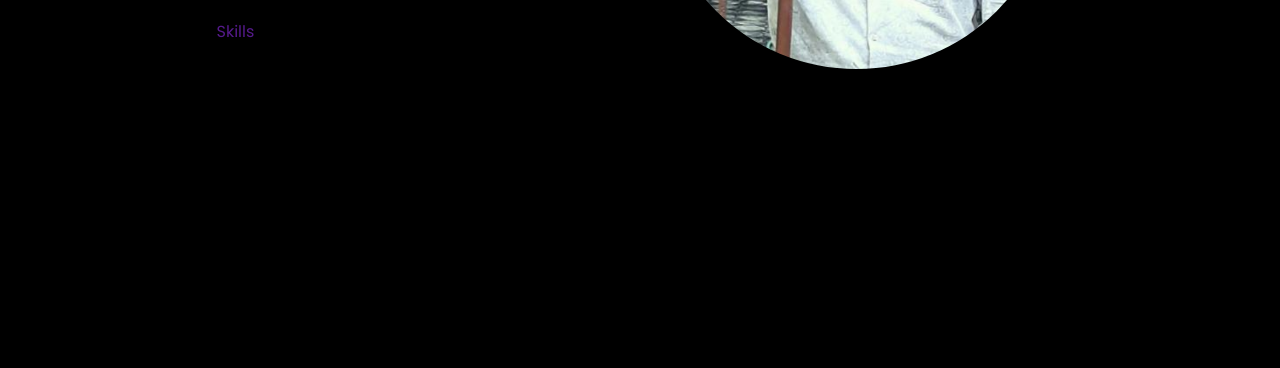
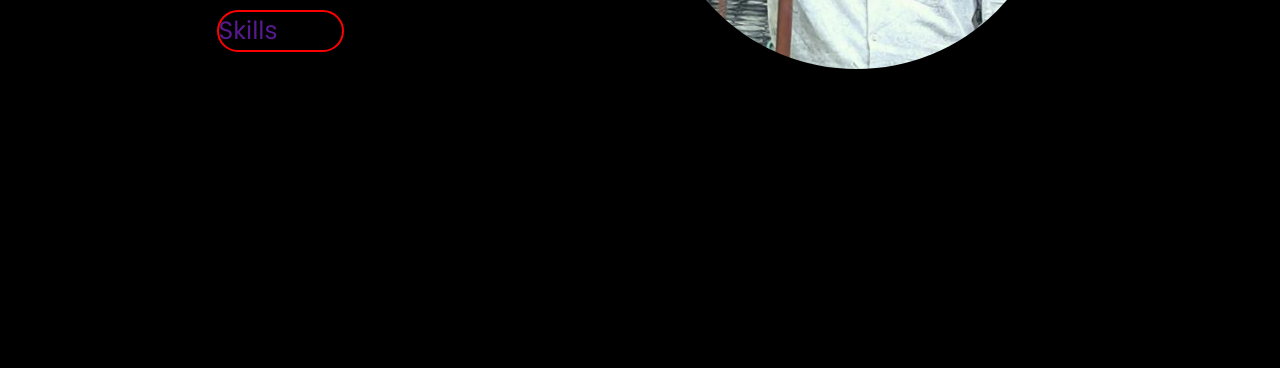
Before and after one commit to samsonite565/personal_portfolio, a plain HTML site: page index.html in a window 1280 px wide. Shown: the part 432-800 px from the top of the page. Drawn offline with nearby package versions, Linux system fonts and the light colour scheme; files that its build step writes are made by us from their sources.

Commit message:
worked on the skills button

```diff
--- a/scss/globals/_boilerplate.scss
+++ b/scss/globals/_boilerplate.scss
@@ -1,4 +1,5 @@
 @use "../abstract/functions" as f;
+@use "../abstract/mixins" as mix;
 
 html {
   box-sizing: border-box;
@@ -18,3 +19,11 @@ body {
   margin: 0 auto;
   background-color: black;
 }
+
+.wrapper {
+  width: f.rem(1435);
+  background-color: var(--cp-light-gray);
+  @include mix.breakpoint-down("large") {
+    width: f.rem(980);
+  }
+}
--- a/scss/layouts/_hero.scss
+++ b/scss/layouts/_hero.scss
@@ -48,3 +48,11 @@
   }
   }
 }
+
+.skills-butn {
+  display: inline-block;
+  border: 2px solid red;
+  font-size: 25px;
+  border-radius: 40px;
+  width: 127px;
+}
--- a/scss/layouts/_index.scss
+++ b/scss/layouts/_index.scss
@@ -1,2 +1,3 @@
 @forward "navbar";
 @forward "hero";
+@forward "places-worked";
--- a/scss/layouts/_navbar.scss
+++ b/scss/layouts/_navbar.scss
@@ -1,13 +1,11 @@
 @use "../abstract/mixins" as mix;
 @use "../abstract/functions" as f;
-
 
 .navbar {
   display: flex;
   align-items: center;
   justify-content: space-between;
   height: f.rem(72);
-  width: f.rem(1435);
   margin: 0 auto;
   border-bottom-left-radius: f.rem(20);
   border-bottom-right-radius: f.rem(20);
@@ -17,18 +15,10 @@
   margin-block-end: f.rem(85);
 
   @include mix.breakpoint-down("large") {
-    width: f.rem(980);
     height: auto;
     margin: 0 auto;
     padding: f.rem(15);
   }
-
-  // @media (width <= 1440px) {
-  //   width: 980px;
-  //   height: auto;
-  //   margin: 0 auto;
-  //   padding: 15;
-  // }
 
   .logo {
     margin: 0;
```
Also changed, not shown: scss/layouts/_places-worked.scss (added).
